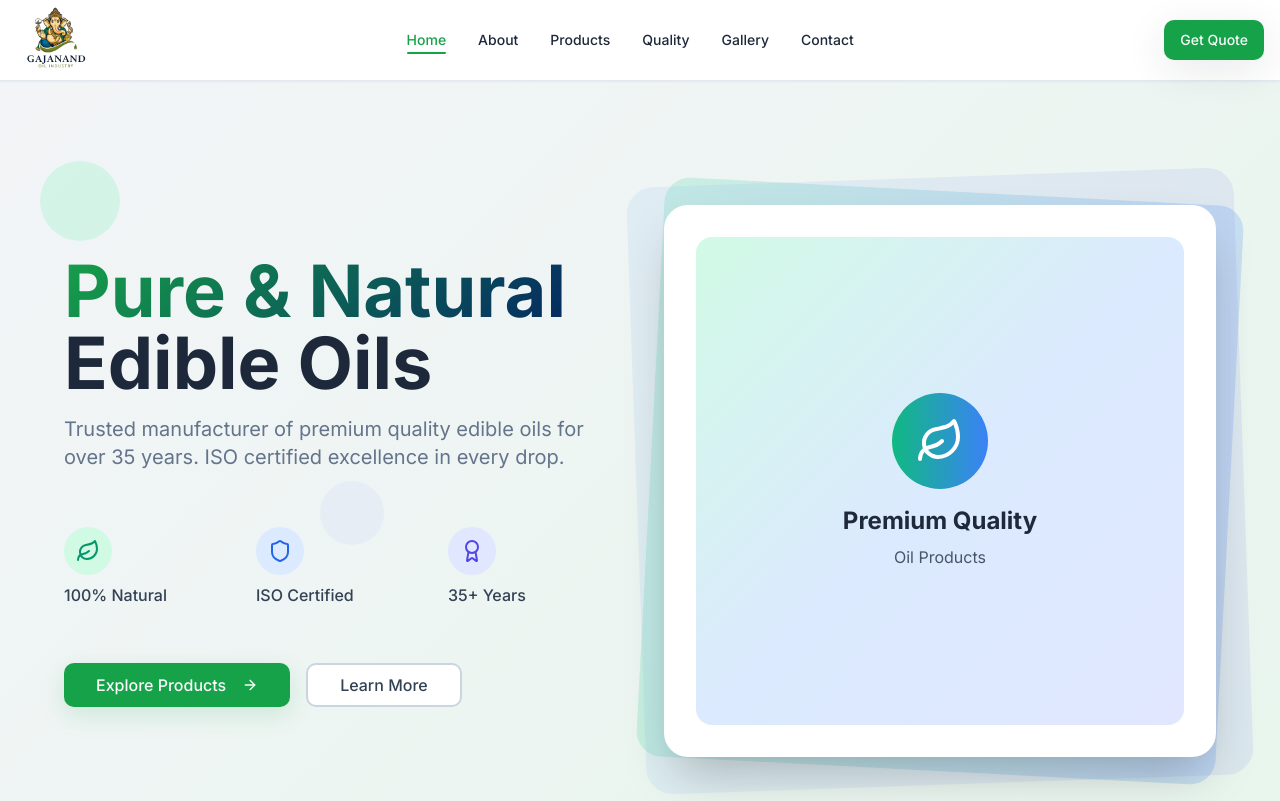
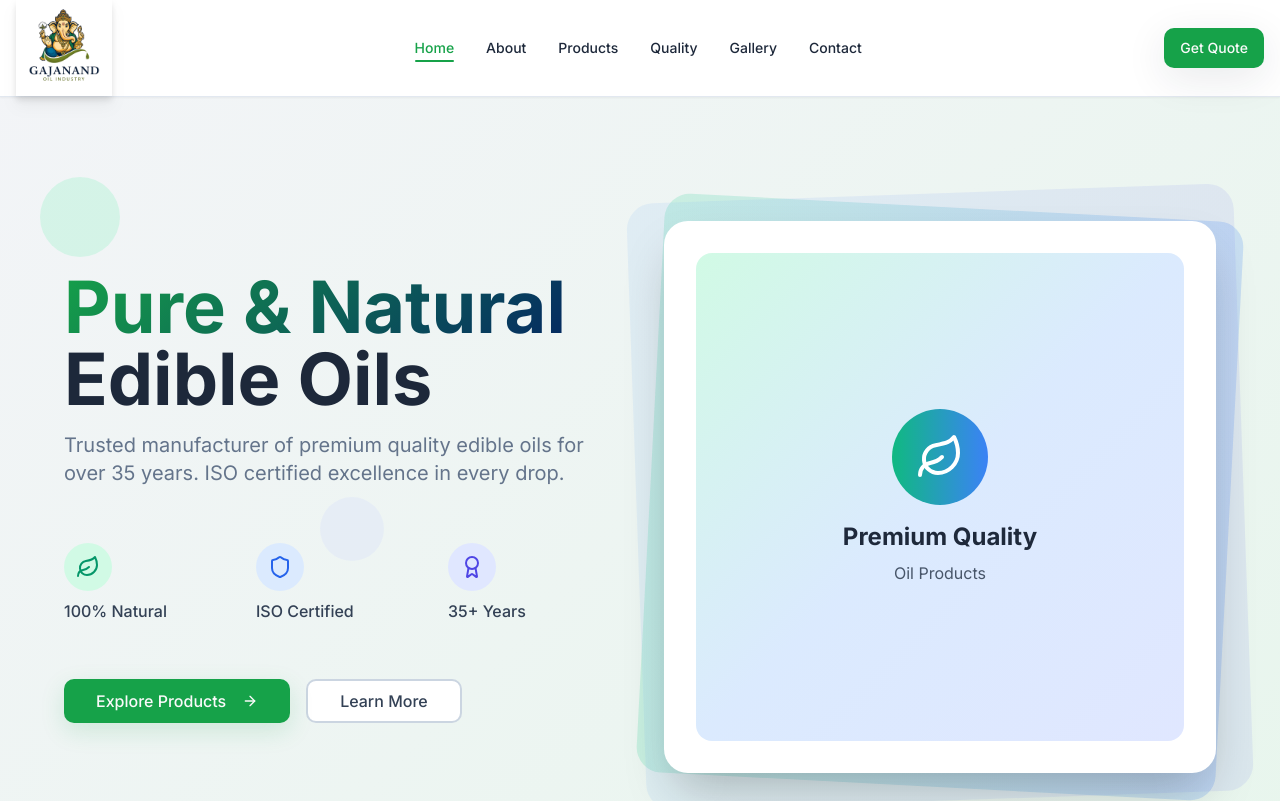
Before and after one commit to Aryanpatel8799/ganesh-oil-industry, a React (Vite) app: page / in a window 1280 px wide. Shown: the top 801 px of the page. Built offline with nearby package versions, Linux system fonts and the light colour scheme.

Commit message:
Adjust navbar and logo size
Increased the size of the logo for better visibility and adjusted the navbar dimensions accordingly to accommodate the larger logo.

```diff
--- a/src/components/Navigation.tsx
+++ b/src/components/Navigation.tsx
@@ -23,13 +23,13 @@ const Navigation = () => {
   return (
     <nav className="sticky top-0 z-50 bg-white/95 backdrop-blur-md border-b border-slate-200 shadow-sm">
       <div className="container mx-auto px-4">
-        <div className="flex items-center justify-between h-16 lg:h-20">
+        <div className="flex items-center justify-between h-20 lg:h-24">
           {/* Logo */}
-          <Link to="/" className="flex items-center">
+          <Link to="/" className="flex items-center group">
             <img
               src="/lovable-uploads/66af7340-4154-4493-a512-910acdf22d64.png"
               alt="Gajanand Oil Industry Logo"
-              className="w-16 h-16 lg:w-20 lg:h-20 object-contain hover:scale-105 transition-transform duration-300"
+              className="w-20 h-20 lg:w-24 lg:h-24 object-contain hover:scale-110 transition-all duration-300 drop-shadow-lg group-hover:drop-shadow-2xl"
             />
           </Link>
 
@@ -70,12 +70,12 @@ const Navigation = () => {
             <SheetContent side="right" className="w-full sm:w-80 p-0">
               <div className="flex flex-col h-full">
                 {/* Mobile Header */}
-                <div className="flex items-center justify-between p-4 border-b border-slate-200">
+                <div className="flex items-center justify-center p-6 border-b border-slate-200 bg-gradient-to-r from-primary/5 to-accent/5">
                   <div className="flex items-center">
                     <img
                       src="/lovable-uploads/66af7340-4154-4493-a512-910acdf22d64.png"
                       alt="Gajanand Oil Industry Logo"
-                      className="w-12 h-12 object-contain"
+                      className="w-16 h-16 object-contain drop-shadow-lg"
                     />
                   </div>
                 </div>
```
